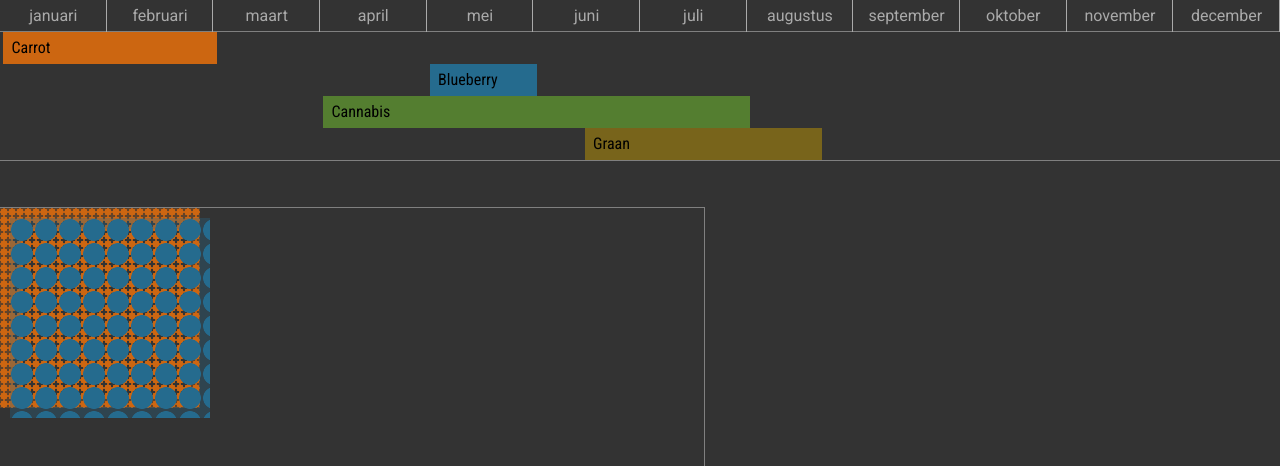
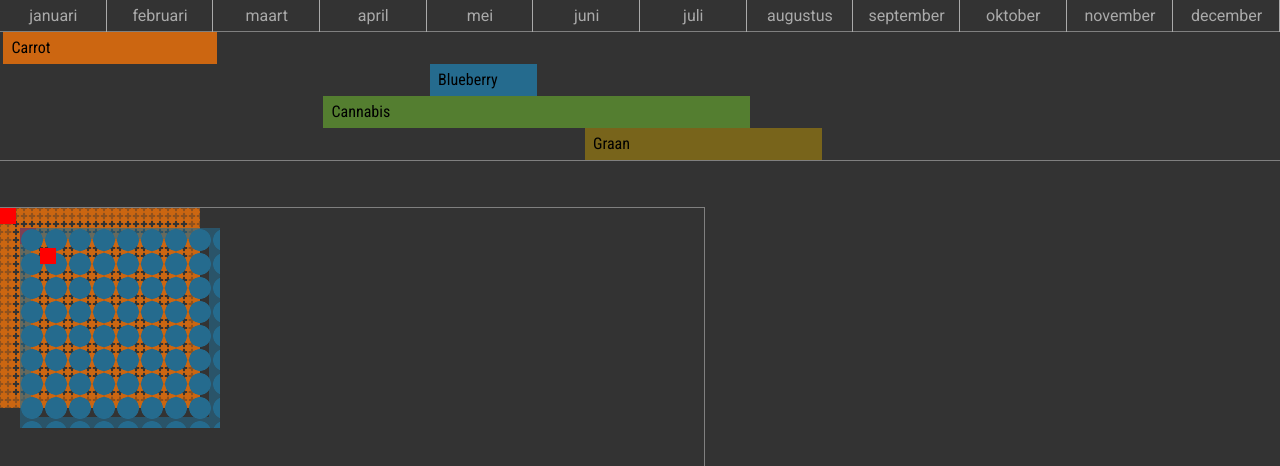
Before and after one commit to Sjeiti/grow, a React (Create React App) app: page / in a window 1280 px wide. Shown: the top 466 px of the page. Built offline with nearby package versions, Linux system fonts and the light colour scheme.

Commit message:
draggable as wrapper and added handle stub

```diff
--- /dev/null
+++ b/src/components/Draggable.tsx
@@ -0,0 +1,86 @@
+import React, {useCallback, useEffect, useState, CSSProperties} from 'react'
+
+export function Draggable(props:{x:number,y:number,w?:number,h?:number,children?:any}) {
+  const {x, y, w, h} = props
+
+  console.log('Draggable',{x, y, w, h}) // todo: remove log
+
+  const [position, setPosition] = useState({x, y})
+  const [move, setMove] = useState({x:0, y:0})
+
+  const [lastpos, setLastpos] = useState({x:0, y:0})
+  const [pos, setPos] = useState({x:0, y:0})
+
+  const [dragging, setDragging] = useState(false)
+
+  const getPos = useCallback(e=>{
+    const {clientX:x, clientY:y} = e?.touches?.[0]||e
+    return {x,y}
+  }, [])
+
+  const startDragging = useCallback(e=>{
+    e.preventDefault()
+    e.stopPropagation()
+    setLastpos(getPos(e))
+    setDragging(true)
+  }, [])
+  const stopDragging = useCallback(setDragging.bind(null, false), [])
+
+  const [style, setStyle] = useState({
+    position: 'absolute',
+    left: x+'px',
+    top: y+'px'
+    // width: relativeSize(w),
+    // height: relativeSize(h),
+  })
+
+  const windowMove = useCallback(e=>setPos(getPos(e)),[])
+
+  useEffect(()=>{
+    const {x:ox,y:oy} = lastpos
+    const {x,y} = pos
+    const dx = x - ox
+    const dy = y - oy
+    setMove({x:dx, y:dy})
+    setLastpos({x,y})
+  },[pos])
+
+  useEffect(()=>{
+    const {x:ox, y:oy} = position
+    const {x:mx, y:my} = move
+    const x = ox + mx
+    const y = oy + my
+    setPosition({x,y})
+    setStyle({...style, ...{
+      left: x + 'px',
+      top: y + 'px'
+    }})
+  },[move])
+
+  useEffect(()=>{
+    window.addEventListener('mouseup', stopDragging)
+    window.addEventListener('touchend', stopDragging)
+    return ()=>{
+      window.removeEventListener('mouseup', stopDragging)
+      window.removeEventListener('touchend', stopDragging)
+      window.removeEventListener('mousemove', windowMove)
+      window.removeEventListener('touchmove', windowMove)
+    }
+  }, [])
+
+  useEffect(()=>{
+    if (dragging) {
+      window.addEventListener('mousemove', windowMove)
+      document.addEventListener('touchmove', windowMove)
+    } else {
+      window.removeEventListener('mousemove', windowMove)
+      document.removeEventListener('touchmove', windowMove)
+    }
+  }, [dragging])
+
+  return <div
+      style={style}
+      onTouchStart = {startDragging}
+      onMouseDown = {startDragging}
+  >{props.children}</div>
+}
--- a/src/components/PlantArea.tsx
+++ b/src/components/PlantArea.tsx
@@ -1,7 +1,8 @@
 import styled from 'styled-components'
 import {ScheduledPlant} from '../model/ScheduledPlant'
 import {rgba} from '../utils/utils'
-import React, {useCallback, useEffect, useState, useMemo} from 'react'
+import React, {useState, useMemo} from 'react'
+import {Draggable} from './Draggable'
 
 
 const defaultArea = {x:0,y:0,w:1,h:1}
@@ -16,6 +17,13 @@ const StyledPlantArea = styled.div<{plantSize:string}>`
   background-size: ${(props:any)=>props.plantSize} ${(props:any)=>props.plantSize};
 `
 
+// const StyledHandle = styled(Draggable)<{x:number,y:number,w:number,h:number,color:string}>`
+const StyledHandle = styled.div<{color:string}>`
+  width: 1rem;
+  height: 1rem;
+  background-color: red;
+`
+
 const zoom = 2
 
 function relativeSize(n:number):string {
@@ -26,89 +34,25 @@ export function PlantArea(attr:{plan:ScheduledPlant}) {
   const {plant: {name, size = 5}, area = defaultArea, color} = attr.plan
   const {x, y, w, h} = area
 
-  const [position, setPosition] = useState({x: x/zoom, y: y/zoom})
-  const [move, setMove] = useState({x:0, y:0})
-
-
-  const [lastpos, setLastpos] = useState({x:0, y:0})
-  const [pos, setPos] = useState({x:0, y:0})
-
-
-  const [dragging, setDragging] = useState(false)
-
-  const getPos = useCallback(e=>{
-    const {clientX:x, clientY:y} = e?.touches?.[0]||e
-    return {x,y}
-  }, [])
-
-  const startDragging = useCallback(e=>{
-    e.preventDefault()
-    setLastpos(getPos(e))
-    setDragging(true)
-  }, [])
-  const stopDragging = useCallback(setDragging.bind(null, false), [])
-
   const [style, setStyle] = useState({
-    left: relativeSize(x),
-    top: relativeSize(y),
+    // left: relativeSize(x),
+    // top: relativeSize(y),
     width: relativeSize(w),
     height: relativeSize(h),
-    boxShadow: `0 0 0 11px ${rgba(color, 0.3)} inset`
+    boxShadow: `0 0 0 11px ${rgba(color, 0.6)} inset`
   })
-
-  const windowMove = useCallback(e=>setPos(getPos(e)),[])
-
-  useEffect(()=>{
-    const {x:ox,y:oy} = lastpos
-    const {x,y} = pos
-    const dx = x - ox
-    const dy = y - oy
-    setMove({x:dx, y:dy})
-    setLastpos({x,y})
-  },[pos])
-
-  useEffect(()=>{
-    const {x:ox, y:oy} = position
-    const {x:mx, y:my} = move
-    const x = ox + mx
-    const y = oy + my
-    setPosition({x,y})
-    setStyle({...style, ...{
-      left: x + 'px',
-      top: y + 'px'
-    }})
-  },[move])
-
-  useEffect(()=>{
-    window.addEventListener('mouseup', stopDragging)
-    window.addEventListener('touchend', stopDragging)
-    return ()=>{
-      window.removeEventListener('mouseup', stopDragging)
-      window.removeEventListener('touchend', stopDragging)
-      window.removeEventListener('mousemove', windowMove)
-      window.removeEventListener('touchmove', windowMove)
-    }
-  }, [])
-
-  useEffect(()=>{
-    if (dragging) {
-      window.addEventListener('mousemove', windowMove)
-      document.addEventListener('touchmove', windowMove)
-    } else {
-      window.removeEventListener('mousemove', windowMove)
-      document.removeEventListener('touchmove', windowMove)
-    }
-  }, [dragging])
 
   const plantSize = useMemo(()=>relativeSize(size-1), [])
 
-  return <StyledPlantArea
+
+  return <Draggable {...{x,y,w,h}}><StyledPlantArea
       style={style}
       title={name}
-      onTouchStart = {startDragging}
-      onMouseDown = {startDragging}
       plantSize = {plantSize}
       color = {color}
   >
   </StyledPlantArea>
+  <StyledHandle {...{x,y,w,h,color}} />
+  <Draggable {...{x,y}}><StyledHandle {...{color}} /></Draggable>
+  </Draggable>
 }
```
